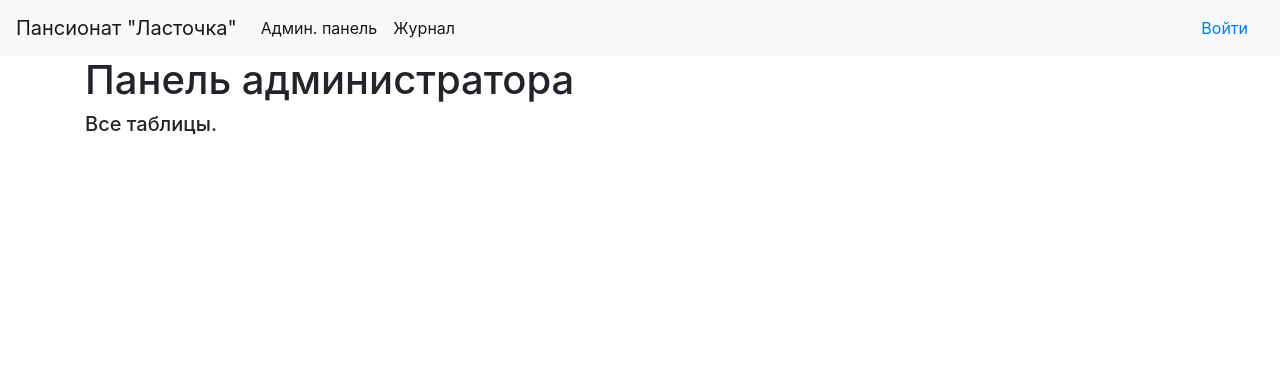
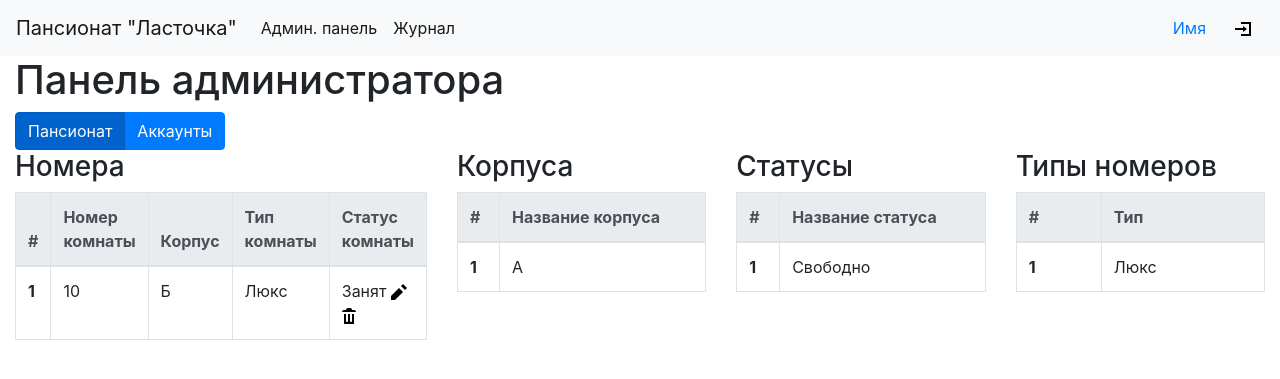
Before and after one commit to N0mi/databaseKurs, a Flask app: template flask-website/templates/adminPanel.html in a window 1280 px wide. Shown: the top 379 px of the page. Run offline with Flask 2, Linux system fonts and the light colour scheme; the template is opened without the code that fills it, so the values that code supplies are empty; some libraries are stand-ins or nearby versions.

Commit message:
Update admin panel

```diff
--- a/flask-website/templates/adminPanel.html
+++ b/flask-website/templates/adminPanel.html
@@ -3,6 +3,12 @@
 <head>
 	<link rel="stylesheet" href="https://stackpath.bootstrapcdn.com/bootstrap/4.3.1/css/bootstrap.min.css" integrity="sha384-ggOyR0iXCbMQv3Xipma34MD+dH/1fQ784/j6cY/iJTQUOhcWr7x9JvoRxT2MZw1T" crossorigin="anonymous">
 	<title>Админ. панель</title>
+	<script>
+			function exit() {
+				alert("Выход!");
+			}
+
+	</script>
 </head>
 <body>
 	<nav class="navbar navbar-expand-lg navbar-light bg-light">
@@ -19,12 +25,104 @@
 							<a class="nav-link" href="#">Журнал</a>
 					  </li>
 					</ul>
-					<a class="nav-link" href="#">Войти</a>
+					<a class="nav-link" href="#">Имя</a>
+					<button class="btn btn-link" onclick="exit()"><img src="images/login.png" alt="выход"></button>
 				  </div>
 	</nav>
-	<div class="container">
+	<div class="container-fluid">
 		<h1>Панель администратора</h1>
-		<h5>Все таблицы.</h5>
+		<div class="btn-group btn-group-toggle" data-toggle="buttons">
+				<label class="btn btn-primary active">
+				  <input type="radio" name="options" id="option1" autocomplete="off" checked> Пансионат
+				</label>
+				<label class="btn btn-primary">
+				  <input type="radio" name="options" id="option2" autocomplete="off"> Аккаунты
+				</label>
+			  </div>
+		<!-- Таблица номеров -->
+		<div class="row">
+			<div class="col-sm">
+					<h3>Номера</h3>
+					<table class="table table-bordered">
+							<thead class="thead-light">
+							  <tr>
+								<th scope="col">#</th>
+								<th scope="col">Номер комнаты</th>
+								<th scope="col">Корпус</th>
+								<th scope="col">Тип комнаты</th>
+								<th scope="col">Статус комнаты</th>
+							  </tr>
+							</thead>
+							<tbody>
+							  <tr>
+								<th scope="row">1</th>
+								<td>10</td>
+								<td>Б</td>
+								<td>Люкс</td>
+								<td>
+									Занят
+									<a onclick="exit()"><img src="images/pencil.png" alt="выход"></a>
+									<a onclick="exit()"><img src="images/trash.png" alt="выход"></a>
+								</td>
+
+							  </tr>
+							</tbody>
+						  </table>
+			</div>
+			<!-- Таблица корпусов -->
+			<div class="col-sm">
+					<h3>Корпуса</h3>
+					<table class="table table-bordered">
+							<thead class="thead-light">
+							  <tr>
+								<th scope="col">#</th>
+								<th scope="col">Название корпуса</th>
+							  </tr>
+							</thead>
+							<tbody>
+							  <tr>
+								<th scope="row">1</th>
+								<td>А</td>
+							  </tr>
+							</tbody>
+						  </table>
+			</div>
+			<!-- Таблица статусов -->
+			<div class="col-sm">
+					<h3>Статусы</h3>
+					<table class="table table-bordered">
+							<thead class="thead-light">
+							  <tr>
+								<th scope="col">#</th>
+								<th scope="col">Название статуса</th>
+							  </tr>
+							</thead>
+							<tbody>
+							  <tr>
+								<th scope="row">1</th>
+								<td>Свободно</td>
+							  </tr>
+							</tbody>
+						  </table>
+			</div>
+			<!-- Таблица типов номеров -->
+			<div class="col-sm">
+					<h3>Типы номеров</h3>
+					<table class="table table-bordered">
+							<thead class="thead-light">
+							  <tr>
+								<th scope="col">#</th>
+								<th scope="col">Тип</th>
+							  </tr>
+							</thead>
+							<tbody>
+							  <tr>
+								<th scope="row">1</th>
+								<td>Люкс</td>
+							  </tr>
+							</tbody>
+						  </table>
+			</div>
 	</div>
 
 	<script src="https://code.jquery.com/jquery-3.3.1.slim.min.js" integrity="sha384-q8i/X+965DzO0rT7abK41JStQIAqVgRVzpbzo5smXKp4YfRvH+8abtTE1Pi6jizo" crossorigin="anonymous"></script>
```
Also changed, not shown: flask-website/templates/images/login.png (added), flask-website/templates/images/pencil.png (added), flask-website/templates/images/plus.png (added), flask-website/templates/images/trash.png (added).
